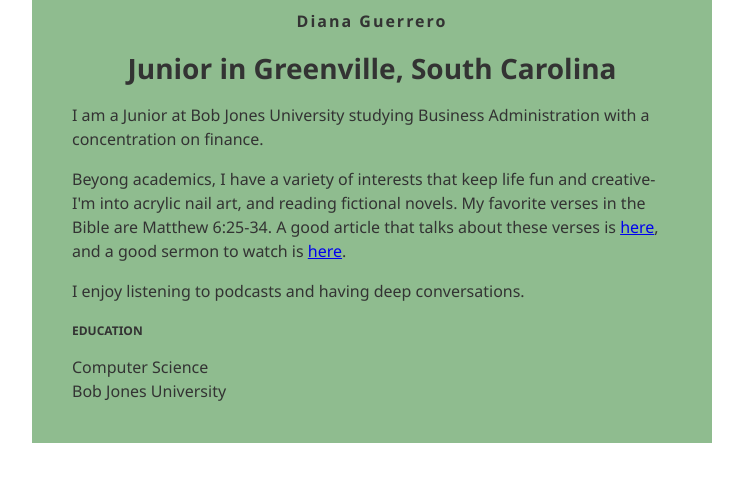
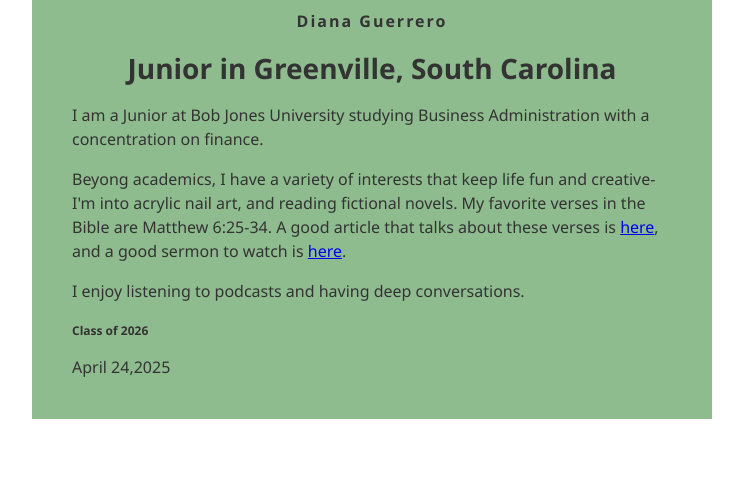
Before and after one commit to guerrerordiana/guerrerordiana.github.io, a plain HTML site: page index.html in a window 1280 px wide. Shown: the whole page, without its empty margins (268-1011 px from the left). Drawn offline with Linux system fonts and the light colour scheme.

Commit message:
Update index.html

```diff
--- a/index.html
+++ b/index.html
@@ -43,9 +43,8 @@ h3 {
          <p>
             I enjoy listening to podcasts and having deep conversations.
          </p>
-        <h3>EDUCATION</h3>
-        Computer Science<br />
-        Bob Jones University
+        <h3>Class of 2026</h3>
+        April 24,2025<br />
     </div>
 </body>
 </html>
```
